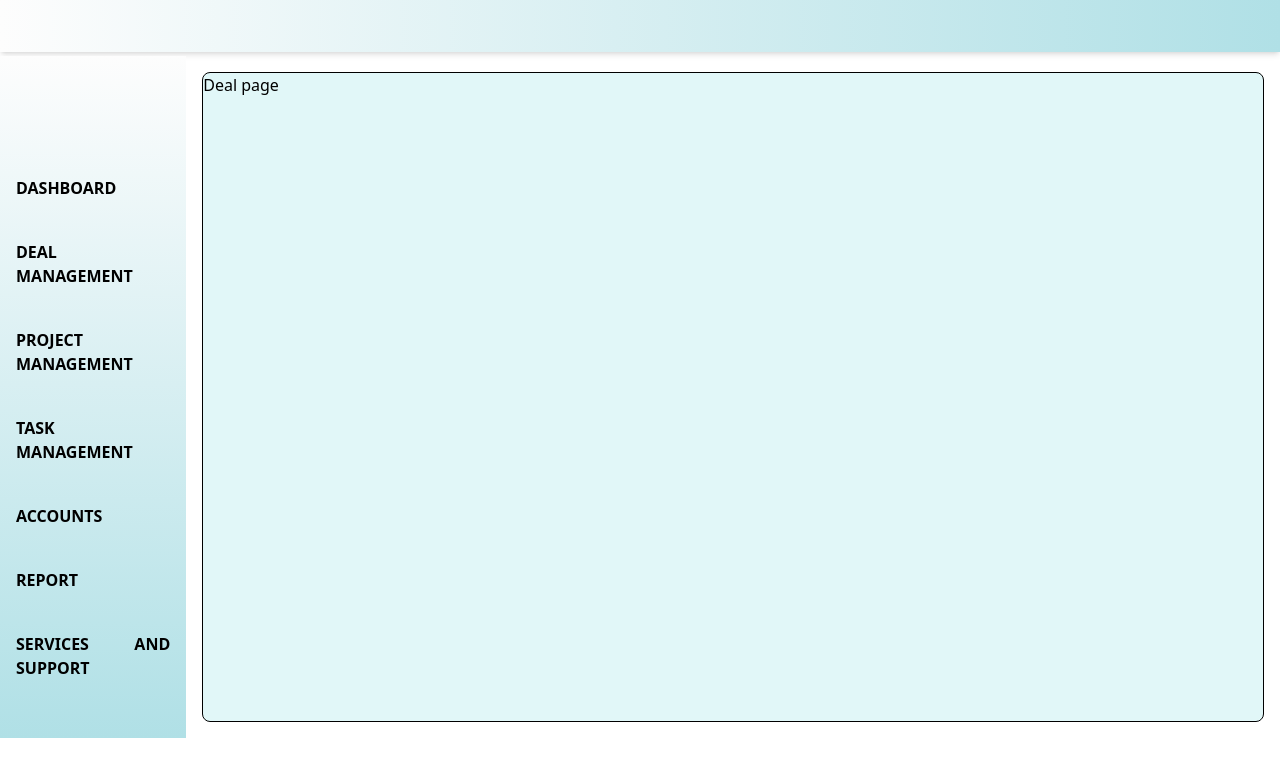
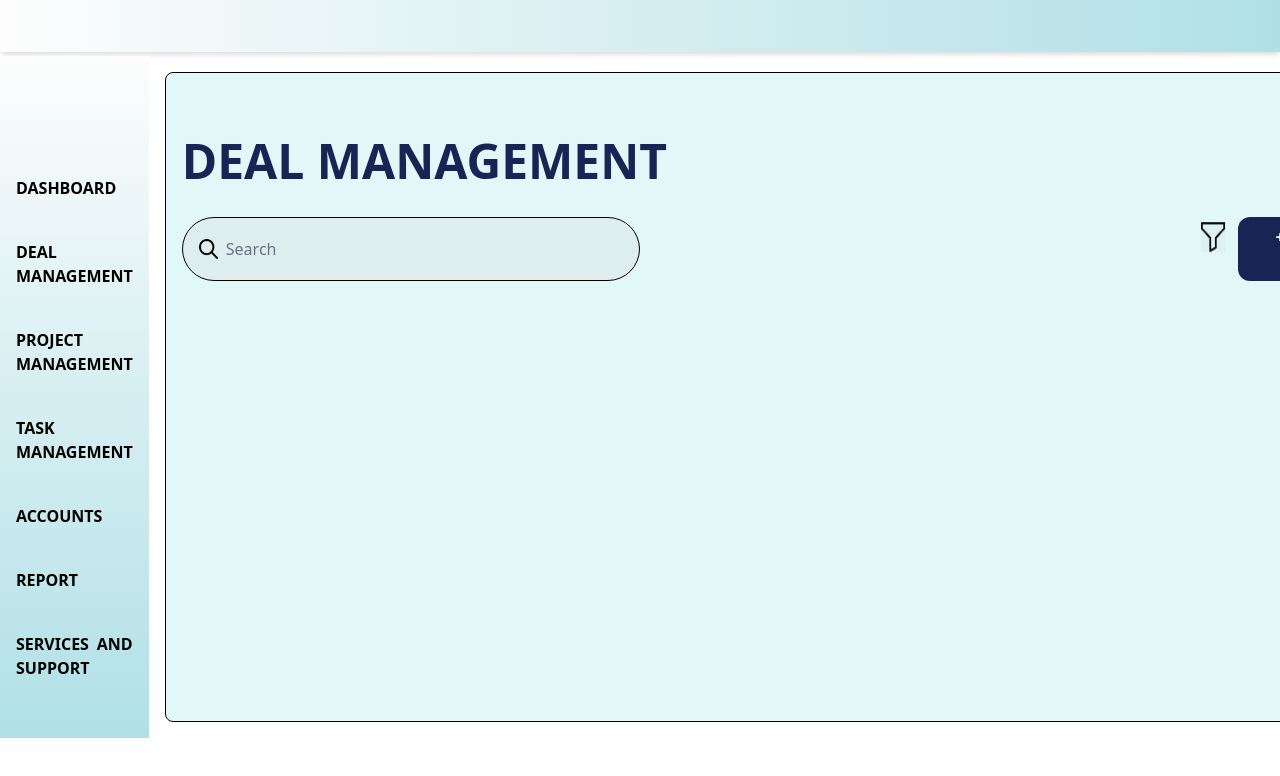
Before and after one commit to Raktim-Koner/customer-relationship-management, a React (Create React App) app: page /deal in a window 1280 px wide. Shown: the top 776 px of the page. Built offline with nearby package versions, Linux system fonts and the light colour scheme.

Commit message:
Added all components in Deal Page

```diff
--- /dev/null
+++ b/src/Components/DealPage/DealFilter.js
@@ -0,0 +1,12 @@
+import React from 'react'
+import filter from "../../Assets/filter.png.png";
+
+const DealFilter = () => {
+  return (
+    <div className="items-center mt-1 ml-[35rem]">
+      <img src={filter} alt="Filter" className="h-8 w-7" />
+    </div>
+  )
+}
+
+export default DealFilter
--- /dev/null
+++ b/src/Components/DealPage/DealName.js
@@ -0,0 +1,12 @@
+import React from 'react'
+
+const DealName = () => {
+  return (
+    <div>
+      {/* chenge the color of the heading */}
+      <h1 className='font-bold text-5xl mt-16 ml-4  font-sans text-blue-950'>DEAL MANAGEMENT</h1>
+    </div>
+  )
+}
+
+export default DealName
--- /dev/null
+++ b/src/Components/DealPage/DealSearch.js
@@ -0,0 +1,22 @@
+import React from 'react'
+import Searchicon from "../../Assets/Searchicon.png"
+
+const DealSearch = () => {
+  return (
+    <div className="flex items-center w-[30rem] border border-black rounded-full bg-[#deeded] px-4 py-2 font-sans">
+      {/* Search Icon */}
+      <span className="text-gray-700 mr-2">
+        <img src={Searchicon} alt="Search" className="h-5 w-5" />
+
+      </span>
+      {/* Input Field */}
+      <input
+        type="text"
+        placeholder="Search"
+        className="outline-none bg-transparent placeholder-gray-500 w-[26rem]"
+      />
+    </div>
+  )
+}
+
+export default DealSearch
--- a/src/Pages/Deal.js
+++ b/src/Pages/Deal.js
@@ -1,8 +1,31 @@
-import React from 'react'
+import React, { useState } from 'react';
+import DealName from '../Components/DealPage/DealName'
+import DealSearch from '../Components/DealPage/DealSearch'
+import DealFilter from '../Components/DealPage/DealFilter'
 
 const Deal = () => {
+  const [isModelFlag, setIsModelFlag] = useState(false);
+
+    const handleAddProject = (formData) => {
+      console.log("New Task Data: ", formData);
+      setIsModelFlag(false);
+    };
   return (
-    <div>Deal page</div>
+    <div>
+      <DealName/>
+      <div className='flex ml-4 mt-8'>
+        <DealSearch/>
+        <DealFilter/>
+        <button
+          className="w-32 px-4 py-2 ml-3 bg-blue-950 text-white rounded-xl font-sans font-bold"  // change the button color and design
+          onClick={() => setIsModelFlag(true)}
+        >
+          + New Entry
+        </button>
+
+
+      </div>
+    </div>
   )
 }
 
```
